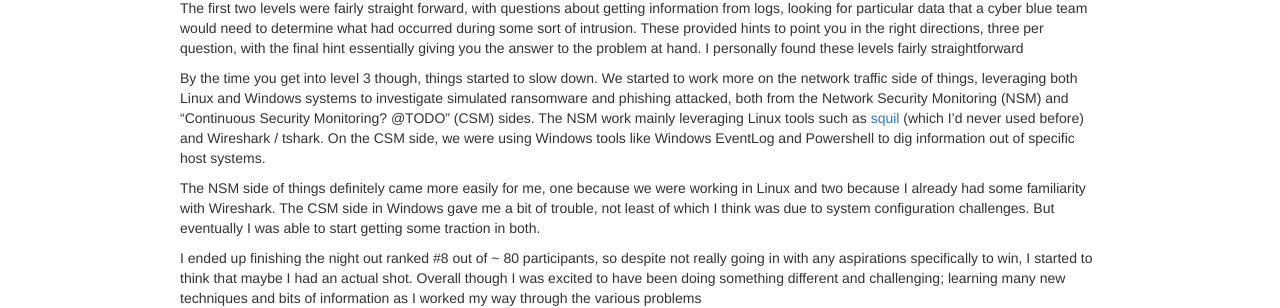
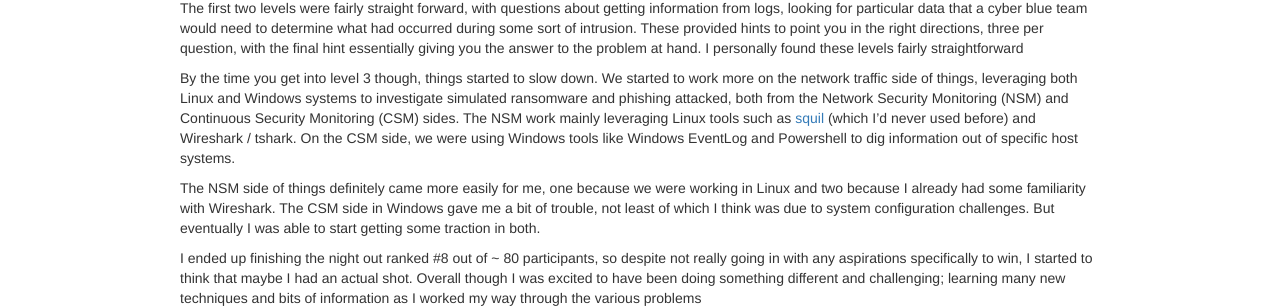
Before and after one commit to IanLee1521/IanLee1521.github.io, a Jekyll site: the page built from _posts/pen-testing/2017-07-30-sec-560.md, in a window 1280 px wide. Shown: the part 897-1205 px from the top of the page. Built offline with Jekyll 4.4.1, drawn with Linux system fonts in a browser that asks for light colours; nearby versions of some CDN libraries; our own code applies the rules of GitHub Pages for plain Markdown files.

```diff
--- a/_posts/pen-testing/2017-07-30-sec-560.md
+++ b/_posts/pen-testing/2017-07-30-sec-560.md
@@ -3,7 +3,7 @@ title: SANSFire 2017
 date: 2017-08-04
 ---
 
-This past week, I had the opportunity to attend the SANSFire 2017 event in Washington, D.C. where I took the [SEC 560: Network Penetration](?) class. This continues work that I started with my taking the [SEC 401: Security Essentials Bootcamp](?) and [DEV 534: Secure DevOps](?) classes in December 2016.
+This past week, I had the opportunity to attend the SANSFire 2017 event in Washington, D.C. where I took the [SEC 560: Network Penetration](https://www.sans.org/course/network-penetration-testing-ethical-hacking) class. This continues work that I started with my taking the [SEC 401: Security Essentials Bootcamp](https://www.sans.org/course/security-essentials-bootcamp-style) and [DEV 534: Secure DevOps](https://www.sans.org/course/secure-dev-ops-a-practical-introduction) classes in December 2016.
 
 This training comes on the heels of my move in late 2016 into applying my open source software development passion to the world of CyberSecurity. This is not an area that I had a lot of experience with, nor is it a pairing that is often made, but I've found some significant opportunities at their intersection.
 
@@ -29,7 +29,7 @@ Having never participated in a NetWars, I quickly learned that the setup is that
 
 The first two levels were fairly straight forward, with questions about getting information from logs, looking for particular data that a cyber blue team would need to determine what had occurred during some sort of intrusion. These provided hints to point you in the right directions, three per question, with the final hint essentially giving you the answer to the problem at hand. I personally found these levels fairly straightforward
 
-By the time you get into level 3 though, things started to slow down. We started to work more on the network traffic side of things, leveraging both Linux and Windows systems to investigate simulated ransomware and phishing attacked, both from the Network Security Monitoring (NSM) and "Continuous Security Monitoring? @TODO" (CSM) sides. The NSM work mainly leveraging Linux tools such as [squil](@TODO) (which I'd never used before) and Wireshark / tshark. On the CSM side, we were using Windows tools like Windows EventLog and Powershell to dig information out of specific host systems.
+By the time you get into level 3 though, things started to slow down. We started to work more on the network traffic side of things, leveraging both Linux and Windows systems to investigate simulated ransomware and phishing attacked, both from the Network Security Monitoring (NSM) and Continuous Security Monitoring (CSM) sides. The NSM work mainly leveraging Linux tools such as [squil](http://bammv.github.io/sguil/index.html) (which I'd never used before) and Wireshark / tshark. On the CSM side, we were using Windows tools like Windows EventLog and Powershell to dig information out of specific host systems.
 
 The NSM side of things definitely came more easily for me, one because we were working in Linux and two because I already had some familiarity with Wireshark. The CSM side in Windows gave me a bit of trouble, not least of which I think was due to system configuration challenges. But eventually I was able to start getting some traction in both.
 
```
